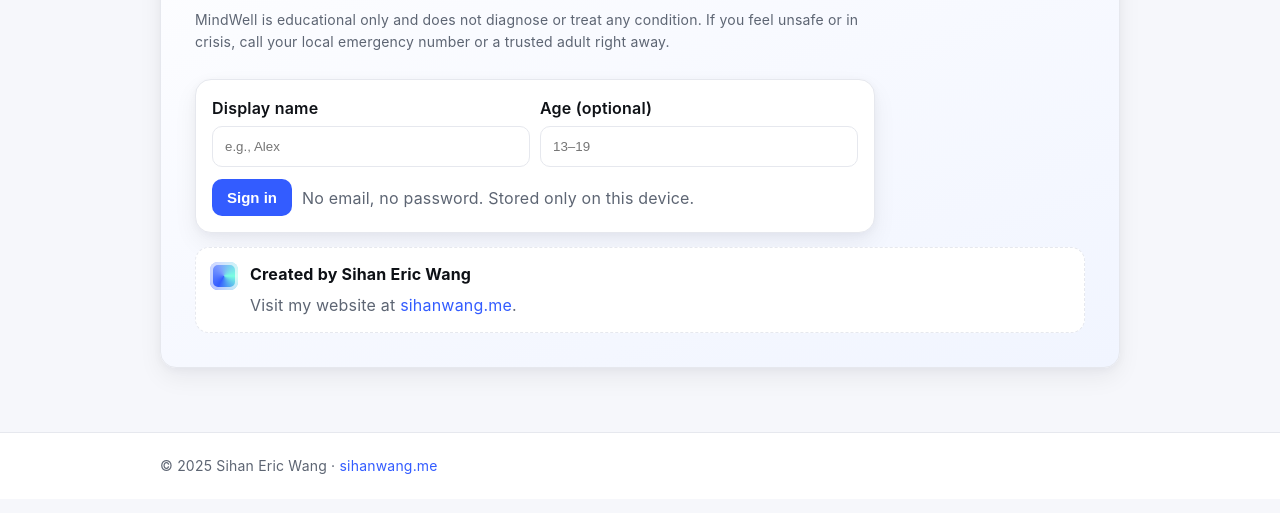
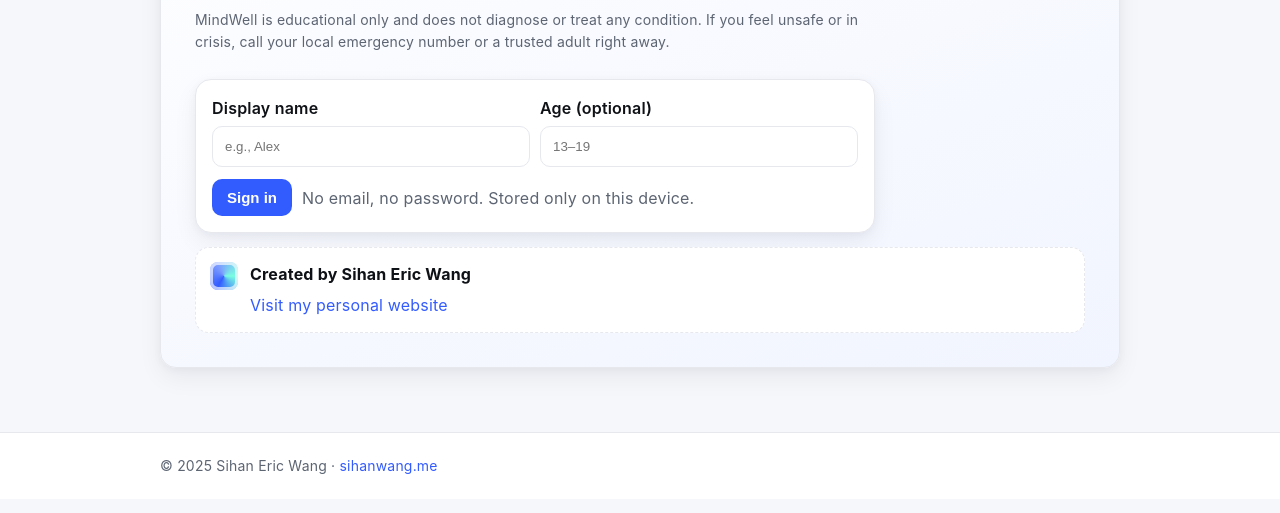
Before and after one commit to SihanEricWang/MentalHealthMonitor, a plain HTML site: page index.html in a window 1280 px wide. Shown: the part 285-798 px from the top of the page. Drawn offline with Linux system fonts and the light colour scheme.

Commit message:
Update index.html

```diff
--- a/index.html
+++ b/index.html
@@ -138,7 +138,7 @@
           <div>
             <strong data-i18n="authorTitle">Created by Sihan Eric Wang</strong>
             <p class="muted" style="margin:6px 0 0" data-i18n="authorBody">
-              Visit my website at <a href="https://sihanwang.me" target="_blank" rel="noopener">sihanwang.me</a>.
+              <a href="https://sihanwang.me" target="_blank" rel="noopener">Visit my personal website</a>
             </p>
           </div>
         </div>
@@ -320,7 +320,7 @@
         historyTitle:"History",downloadChart:"Download chart",exportData:"Export data",importData:"Import data",deleteAll:"Delete all data",tableDate:"Date",tableIndex:"Index",tableStatus:"Status",tableNote:"Note",
         footerImportant:"Important: This tool cannot evaluate emergencies. If you feel at risk of harm, contact local emergency services or a trusted adult now.",
         whoamiPrefix:"Signed in as {name}",latestAsOf:"As of {date}, your Wellness Index is {ix}.",statuses:{good:"Good",watch:"Watch",risk:"Needs attention"},
-        authorTitle:"Created by Sihan Eric Wang",authorBody:'Visit my website at <a href="https://sihanwang.me" target="_blank" rel="noopener">sihanwang.me</a>.',
+        authorTitle:"Created by Sihan Eric Wang",authorBody:'<a href="https://sihanwang.me" target="_blank" rel="noopener">Visit my personal website</a>',
         copyrightLine:'© {year} Sihan Eric Wang · <a href="https://sihanwang.me" target="_blank" rel="noopener">sihanwang.me</a>',
         alertInvalidName:"Please enter a valid display name.",alertSignOut:"Sign out? Your data stays on this device under your name.",alertAnswerAll:"Please answer all items.",alertIndex:"Your Wellness Index is {ix}.",alertReSign:"Please sign in again.",alertImported:"Imported successfully.",alertInvalidFile:"Invalid file.",alertDeleteAll:"Delete ALL your entries on this device? This cannot be undone."
       },
@@ -336,7 +336,7 @@
         historyTitle:"历史记录",downloadChart:"下载图表",exportData:"导出数据",importData:"导入数据",deleteAll:"删除所有数据",tableDate:"日期",tableIndex:"指数",tableStatus:"状态",tableNote:"备注",
         footerImportant:"重要：本工具无法判断紧急情况。如有危险，请立即联系当地急救电话或可信赖的成年人。",
         whoamiPrefix:"当前用户：{name}",latestAsOf:"{date} 的健康指数为 {ix}。",statuses:{good:"良好",watch:"注意",risk:"需要关注"},
-        authorTitle:"作者：Sihan Eric Wang",authorBody:'欢迎访问我的个人网站：<a href="https://sihanwang.me" target="_blank" rel="noopener">sihanwang.me</a>。',
+        authorTitle:"作者：Sihan Eric Wang",authorBody:'<a href="https://sihanwang.me" target="_blank" rel="noopener">访问我的个人网站</a>',
         copyrightLine:'© {year} Sihan Eric Wang · <a href="https://sihanwang.me" target="_blank" rel="noopener">sihanwang.me</a>',
         alertInvalidName:"请输入有效的昵称。",alertSignOut:"要退出吗？你的数据会以该昵称保存在本设备。",alertAnswerAll:"请回答所有题目。",alertIndex:"你的健康指数是 {ix}。",alertReSign:"请重新登录。",alertImported:"导入成功。",alertInvalidFile:"文件无效。",alertDeleteAll:"确定删除此设备上的所有记录？该操作不可撤销。"
       }
```
